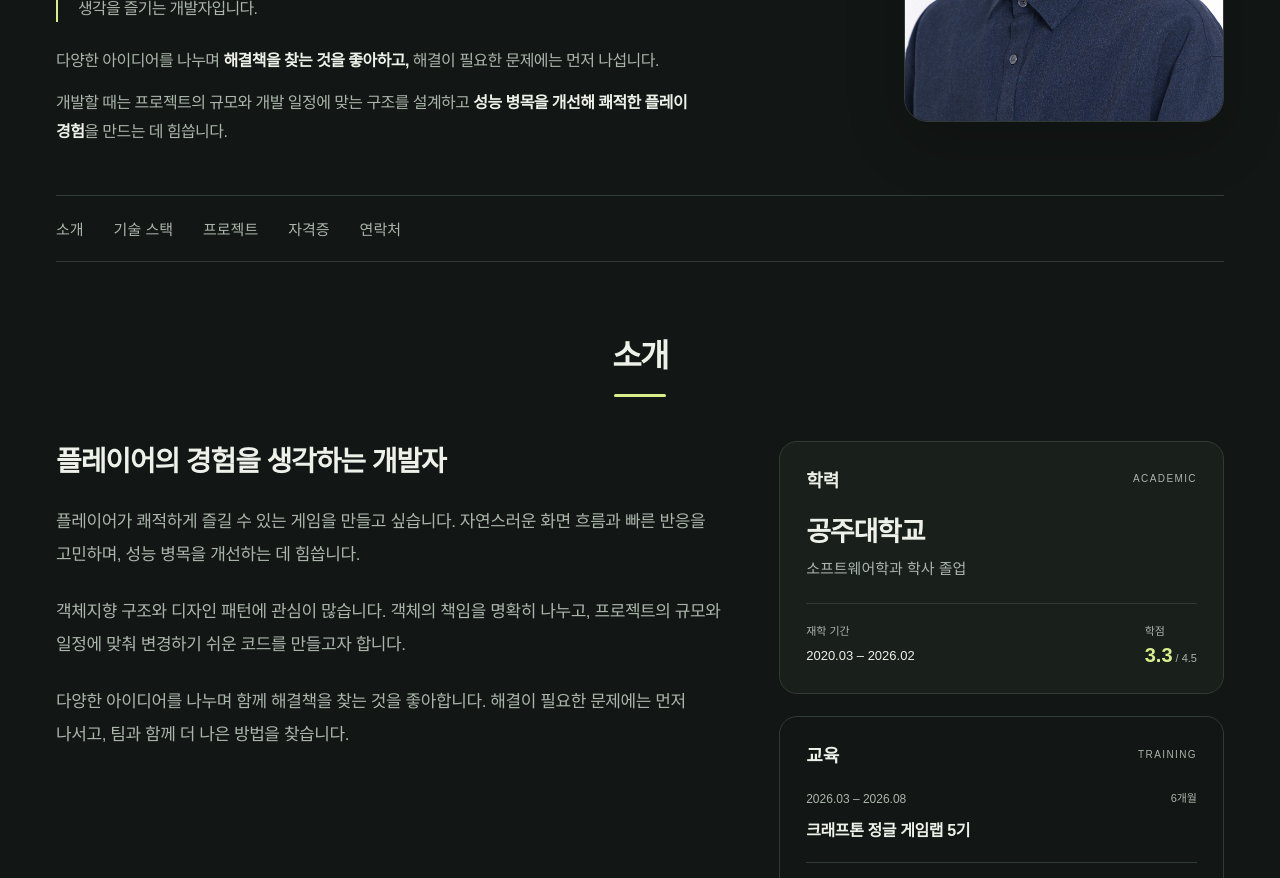
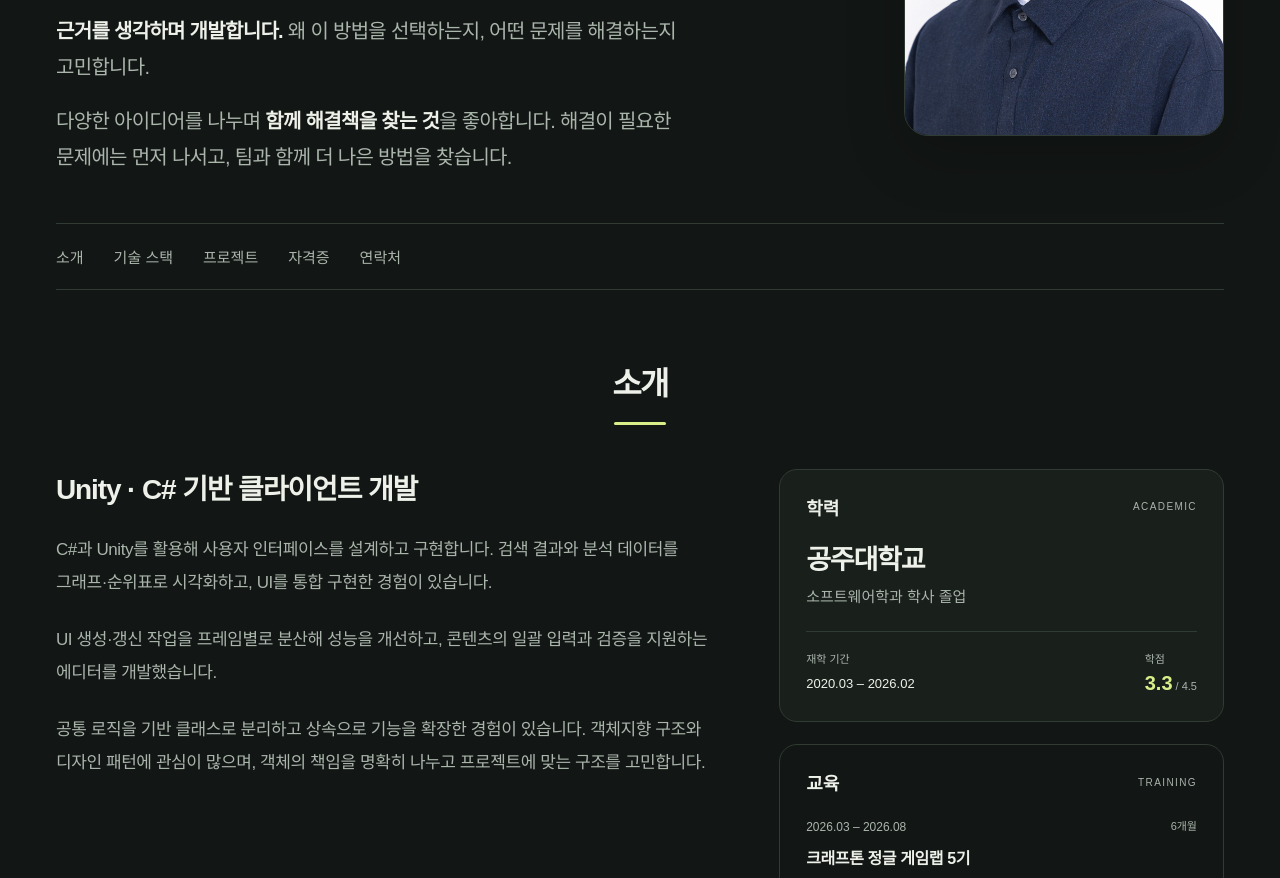
Before and after one commit to qjaxoddl522/qjaxoddl522.github.io, a plain HTML site: page index.html in a window 1280 px wide. Shown: the part 379-1257 px from the top of the page. Drawn offline with Linux system fonts and the light colour scheme.

Commit message:
소개 문구 다듬기

```diff
--- a/assets/styles.css
+++ b/assets/styles.css
@@ -75,13 +75,7 @@ h1 {
   letter-spacing: -.035em;
   font-weight: 600;
 }
-.introduction {
-  margin: 6px 0 0;
-  color: var(--muted);
-  font-size: 16px;
-  line-height: 1.7;
-  letter-spacing: -.045em;
-}
+
 .portrait {
   width: 100%;
   max-width: 320px;
@@ -98,8 +92,8 @@ h1 {
   height: auto;
 }
 .hero-summary { margin-top: 24px; max-width: 640px; }
-.hero-summary p { margin: 0; color: var(--muted); font-size: 16px; line-height: 1.85; letter-spacing: -.035em; }
-.hero-summary p + p { margin-top: 12px; }
+.hero-summary p { margin: 0; color: var(--muted); font-size: 20px; line-height: 1.8; letter-spacing: -.035em; }
+.hero-summary p + p { margin-top: 18px; }
 .hero-summary strong { color: var(--ink); font-weight: 650; }
 
 
@@ -251,9 +245,9 @@ a:focus-visible, summary:focus-visible {
   .identity { margin-top: 28px; padding-left: 16px; }
   .profile-name { font-size: 38px; }
   .profile-role { font-size: 17px; margin-top: 8px; }
-  .introduction { font-size: 15px; }
+
   .portrait { width: 72%; max-width: 260px; justify-self: center; margin-top: 12px; border-radius: 20px; }
-  .hero-summary p { font-size: 15px; }
+  .hero-summary p { font-size: 18px; }
   .section-nav { gap: 14px 22px; font-size: 14px; }
   .resume-section { grid-template-columns: 1fr; gap: 28px; padding-block: 44px; }
   .section-heading h2 { font-size: 27px; }
--- a/index.html
+++ b/index.html
@@ -5,7 +5,7 @@
   <meta name="viewport" content="width=device-width, initial-scale=1">
   <title>조범규 | 게임 클라이언트 프로그래머</title>
   <meta name="theme-color" content="#121614">
-  <meta name="description" content="생각하는 게임, 생각하는 개발. 생각을 즐기는 게임 클라이언트 프로그래머 조범규입니다.">
+  <meta name="description" content="게임 클라이언트 프로그래머 조범규입니다. Unity와 C# 기반 UI 구현, 성능 개선, 콘텐츠 제작 도구 개발 경험을 소개합니다.">
   <link rel="stylesheet" href="assets/styles.css">
 </head>
 <body>
@@ -21,16 +21,15 @@
           <div class="identity">
             <h2 class="profile-name">조범규</h2>
             <p class="profile-role">게임 클라이언트 프로그래머</p>
-            <p class="introduction">생각을 즐기는 개발자입니다.</p>
           </div>
           <div class="hero-summary">
             <p>
-              다양한 아이디어를 나누며 <strong>해결책을 찾는 것을 좋아하고,</strong>
-              해결이 필요한 문제에는 먼저 나섭니다.
+              <strong>근거를 생각하며 개발합니다.</strong>
+              왜 이 방법을 선택하는지, 어떤 문제를 해결하는지 고민합니다.
             </p>
             <p>
-              개발할 때는 프로젝트의 규모와 개발 일정에 맞는 구조를 설계하고
-              <strong>성능 병목을 개선해 쾌적한 플레이 경험</strong>을 만드는 데 힘씁니다.
+              다양한 아이디어를 나누며 <strong>함께 해결책을 찾는 것</strong>을 좋아합니다.
+              해결이 필요한 문제에는 먼저 나서고, 팀과 함께 더 나은 방법을 찾습니다.
             </p>
           </div>
 
@@ -54,10 +53,10 @@
         </header>
         <div class="about-layout">
           <div class="about-copy">
-            <h3>플레이어의 경험을 생각하는 개발자</h3>
-            <p>플레이어가 쾌적하게 즐길 수 있는 게임을 만들고 싶습니다. 자연스러운 화면 흐름과 빠른 반응을 고민하며, 성능 병목을 개선하는 데 힘씁니다.</p>
-            <p>객체지향 구조와 디자인 패턴에 관심이 많습니다. 객체의 책임을 명확히 나누고, 프로젝트의 규모와 일정에 맞춰 변경하기 쉬운 코드를 만들고자 합니다.</p>
-            <p>다양한 아이디어를 나누며 함께 해결책을 찾는 것을 좋아합니다. 해결이 필요한 문제에는 먼저 나서고, 팀과 함께 더 나은 방법을 찾습니다.</p>
+            <h3>Unity · C# 기반 클라이언트 개발</h3>
+            <p>C#과 Unity를 활용해 사용자 인터페이스를 설계하고 구현합니다. 검색 결과와 분석 데이터를 그래프·순위표로 시각화하고, UI를 통합 구현한 경험이 있습니다.</p>
+            <p>UI 생성·갱신 작업을 프레임별로 분산해 성능을 개선하고, 콘텐츠의 일괄 입력과 검증을 지원하는 에디터를 개발했습니다.</p>
+            <p>공통 로직을 기반 클래스로 분리하고 상속으로 기능을 확장한 경험이 있습니다. 객체지향 구조와 디자인 패턴에 관심이 많으며, 객체의 책임을 명확히 나누고 프로젝트에 맞는 구조를 고민합니다.</p>
           </div>
           <div class="about-background">
             <section class="background-card academic-card" id="education" aria-labelledby="education-title">
```
